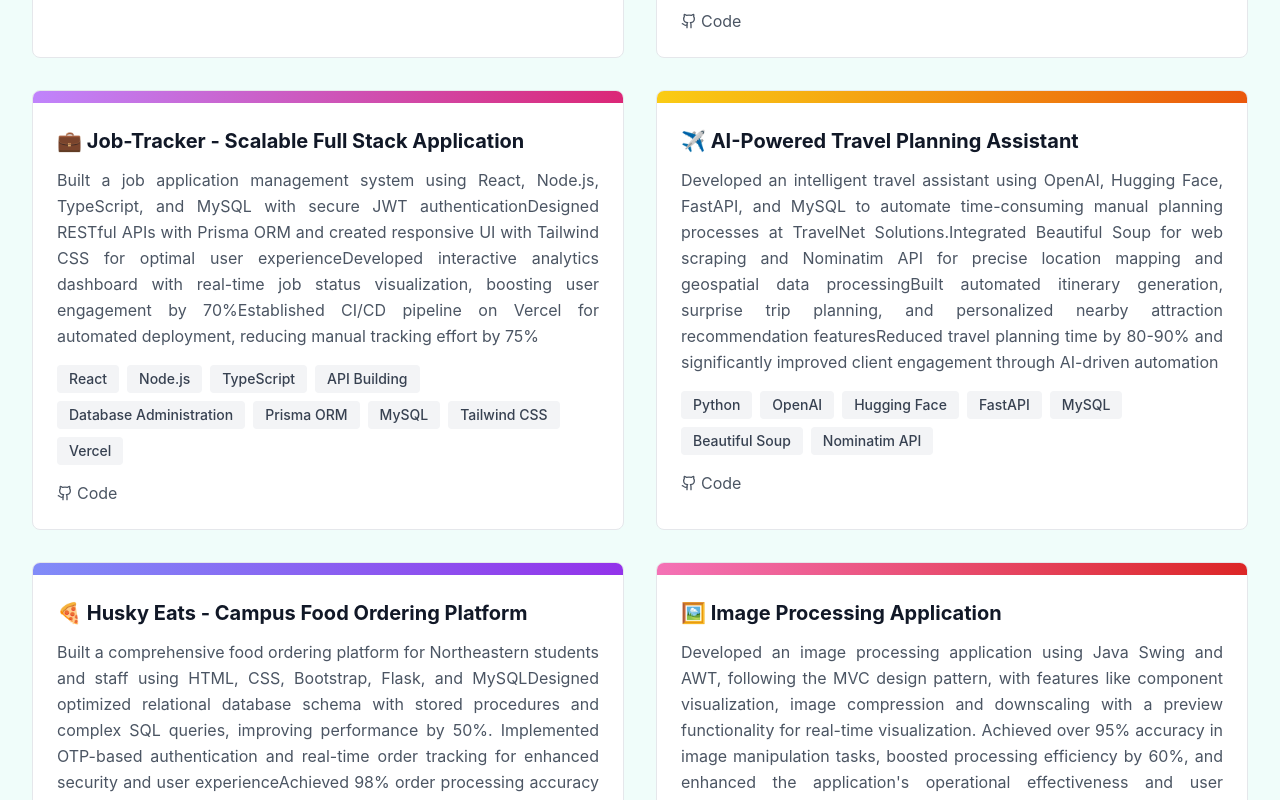
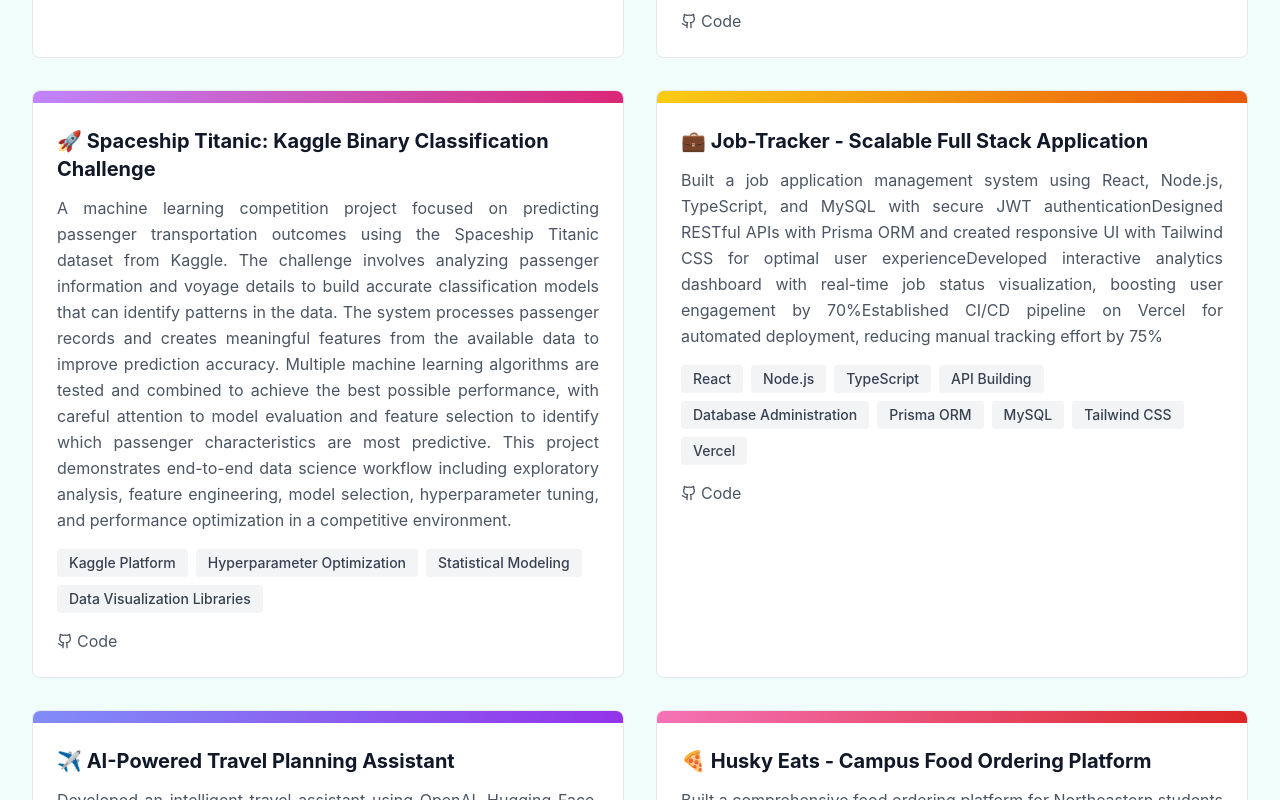
Before and after one commit to afrah123456/Initial_Portfolio, a React (Create React App) app: page / in a window 1280 px wide. Shown: the part 5740-6540 px from the top of the page. Built offline with nearby package versions, Linux system fonts and the light colour scheme.

Commit message:
Added spaceship

```diff
--- a/src/components/Portfolio.jsx
+++ b/src/components/Portfolio.jsx
@@ -168,6 +168,17 @@ export default function Portfolio() {
       tech: ["Risk Management", "Financial Analytics", "Data Preprocessing", "Ensemble Learning", "Credit Scoring"],
 
       github: "https://github.com/afrah123456/AI-Driven-Financial-Risk-Management-System",
+      demo: ""
+    },
+    {
+      title: " 🚀 Spaceship Titanic: Kaggle Binary Classification Challenge",
+      description: [
+        "A machine learning competition project focused on predicting passenger transportation outcomes using the Spaceship Titanic dataset from Kaggle. The challenge involves analyzing passenger information and voyage details to build accurate classification models that can identify patterns in the data. The system processes passenger records and creates meaningful features from the available data to improve prediction accuracy. Multiple machine learning algorithms are tested and combined to achieve the best possible performance, with careful attention to model evaluation and feature selection to identify which passenger characteristics are most predictive. This project demonstrates end-to-end data science workflow including exploratory analysis, feature engineering, model selection, hyperparameter tuning, and performance optimization in a competitive environment."
+
+  ],
+      tech: ["Kaggle Platform", "Hyperparameter Optimization", "Statistical Modeling", "Data Visualization Libraries"],
+
+      github: "https://github.com/afrah123456/Spaceship-Titanic-",
       demo: ""
     },
     {
```
